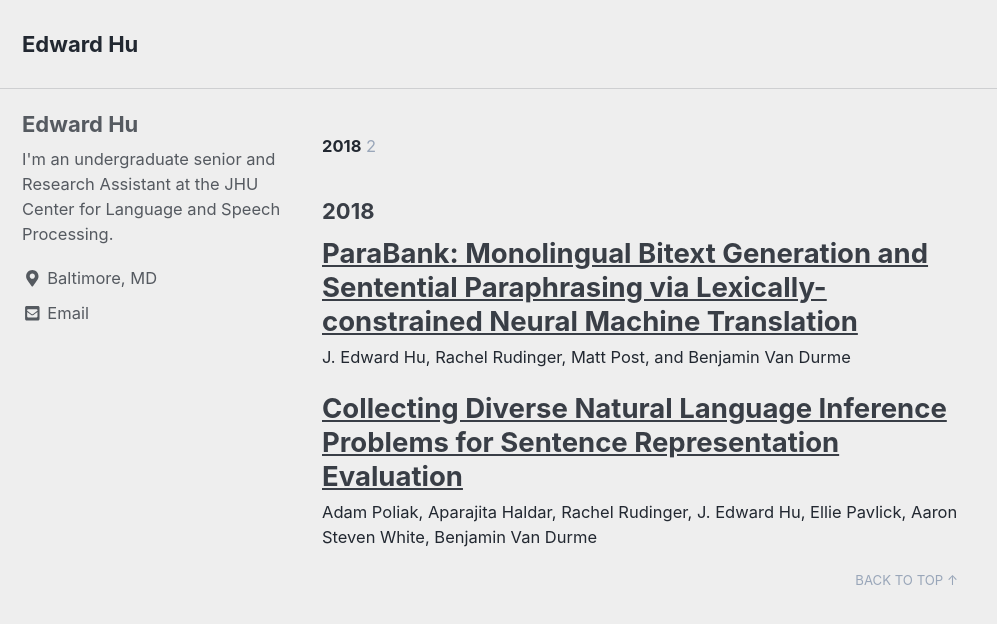
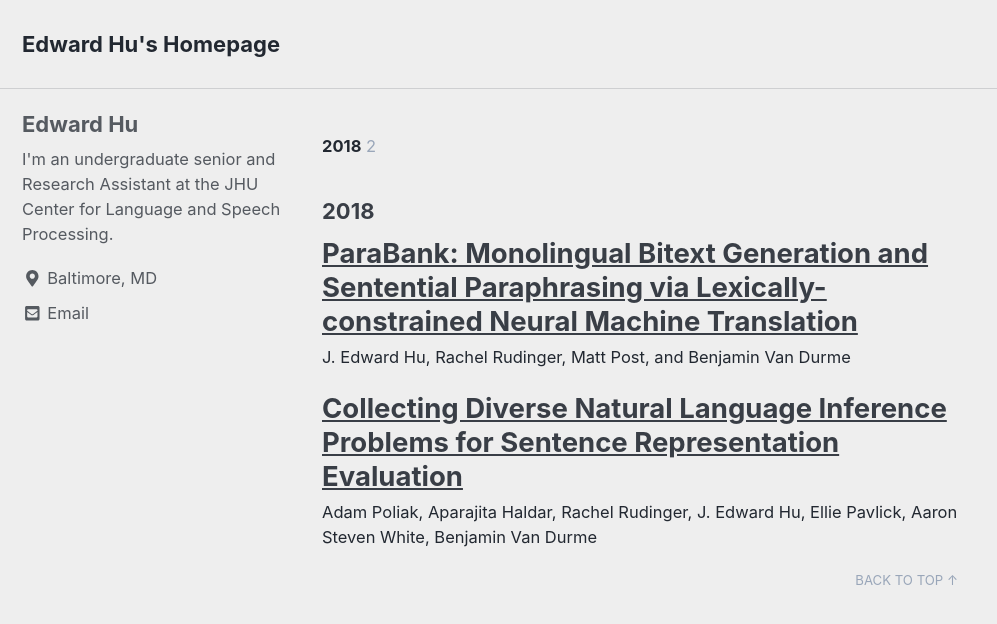
Before and after one commit to edwardjhu/edwardjhu.github.io, a Jekyll site: the page built from index.html, in a window 1280 px wide and 900 px high. Shown: the top 624 px of the window, without its empty margins (0-997 px from the left). Built offline with Jekyll 4.4.1, drawn with Linux system fonts in a browser that asks for light colours; cached includes are drawn as plain includes; nearby versions of some CDN libraries; the list of posts is cut into pages by our own code.

```diff
--- a/_config.yml
+++ b/_config.yml
@@ -16,10 +16,10 @@ minimal_mistakes_skin    : "air" # "air", "aqua", "contrast", "dark", "dirt", "n
 
 # Site Settings
 locale                   : "en-US"
-title                    : "Edward Hu"
+title                    : "Edward Hu's Homepage"
 title_separator          : "-"
 name                     : "Edward Hu"
-description              : "My website"
+description              : "A website about Edward Hu."
 url                      : # the base hostname & protocol for your site e.g. "https://mmistakes.github.io"
 baseurl                  : # the subpath of your site, e.g. "/blog"
 repository               : # GitHub username/repo-name e.g. "mmistakes/minimal-mistakes"
```
Also changed, not shown: 1 other file.
